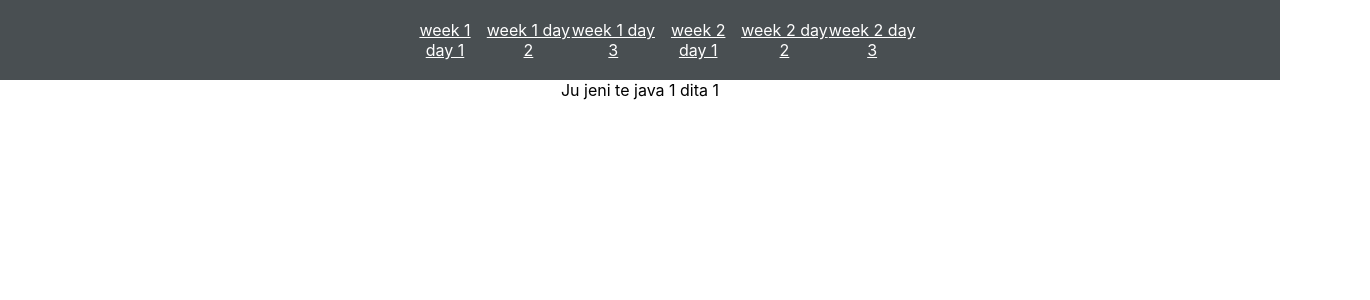
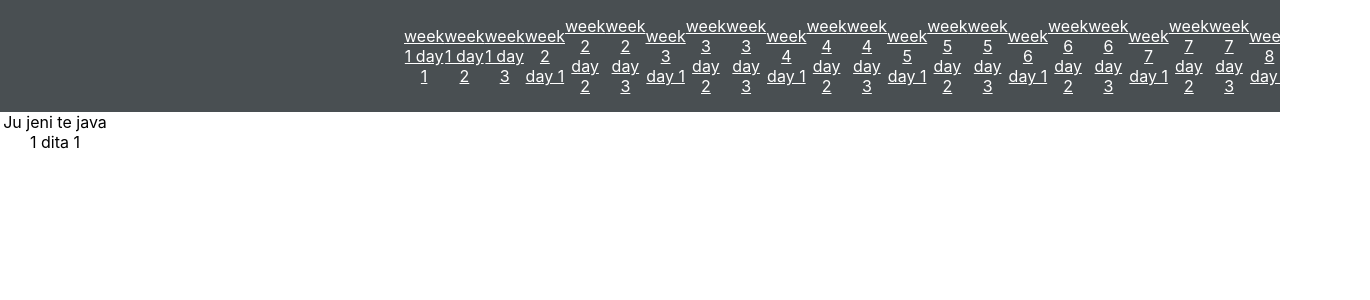
Before and after one commit to KaltrinaDragobuzhda/couch-running, a React (Create React App) app: page /week/1/1 in a window 1280 px wide. Shown: the top 300 px of the page, 1370 px wide, since content can reach past the window. Built offline with nearby package versions, Linux system fonts and the light colour scheme.

Commit message:
added 8 weeks in the main page

```diff
--- a/src/Nav.js
+++ b/src/Nav.js
@@ -30,6 +30,60 @@ function Nav() {
         <Link style={navStyle} to='/week/2/3'>
           <li>week 2 day 3</li>
         </Link>
+        <Link style={navStyle} to='/week/3/1'>
+          <li>week 3 day 1</li>
+        </Link>
+        <Link style={navStyle} to='/week/3/2'>
+          <li>week 3 day 2</li>
+        </Link>
+        <Link style={navStyle} to='/week/3/3'>
+          <li>week 3 day 3</li>
+        </Link>
+        <Link style={navStyle} to='/week/4/1'>
+          <li>week 4 day 1</li>
+        </Link>
+        <Link style={navStyle} to='/week/4/2'>
+          <li>week 4 day 2</li>
+        </Link>
+        <Link style={navStyle} to='/week/4/3'>
+          <li>week 4 day 3</li>
+        </Link>
+        <Link style={navStyle} to='/week/5/1'>
+          <li>week 5 day 1</li>
+        </Link>
+        <Link style={navStyle} to='/week/5/2'>
+          <li>week 5 day 2</li>
+        </Link>
+        <Link style={navStyle} to='/week/5/3'>
+          <li>week 5 day 3</li>
+        </Link>
+        <Link style={navStyle} to='/week/6/1'>
+          <li>week 6 day 1</li>
+        </Link>
+        <Link style={navStyle} to='/week/6/2'>
+          <li>week 6 day 2</li>
+        </Link>
+        <Link style={navStyle} to='/week/6/3'>
+          <li>week 6 day 3</li>
+        </Link>
+        <Link style={navStyle} to='/week/7/1'>
+          <li>week 7 day 1</li>
+        </Link>
+        <Link style={navStyle} to='/week/7/2'>
+          <li>week 7 day 2</li>
+        </Link>
+        <Link style={navStyle} to='/week/7/3'>
+          <li>week 7 day 3</li>
+        </Link>
+        <Link style={navStyle} to='/week/8/1'>
+          <li>week 8 day 1</li>
+        </Link>
+        <Link style={navStyle} to='/week/8/2'>
+          <li>week 8 day 2</li>
+        </Link>
+        <Link style={navStyle} to='/week/8/3'>
+          <li>week 8 day 3</li>
+        </Link>
 
       </ul>
     </nav>
--- a/src/week.js
+++ b/src/week.js
@@ -2,9 +2,14 @@ import React from 'react';
 import './App.css';
 
 function Week(props) {
+
+  const wStyle = {
+    width: 110
+  }
+
   return (
-    <div>
-      Ju jeni te java {props.match.params.weekNr} dita {props.match.params.dayNr}
+    <div style={wStyle}>
+       Ju jeni te java  {props.match.params.weekNr[0]} dita {props.match.params.dayNr[0]}
     </div>
   );
 }
```
